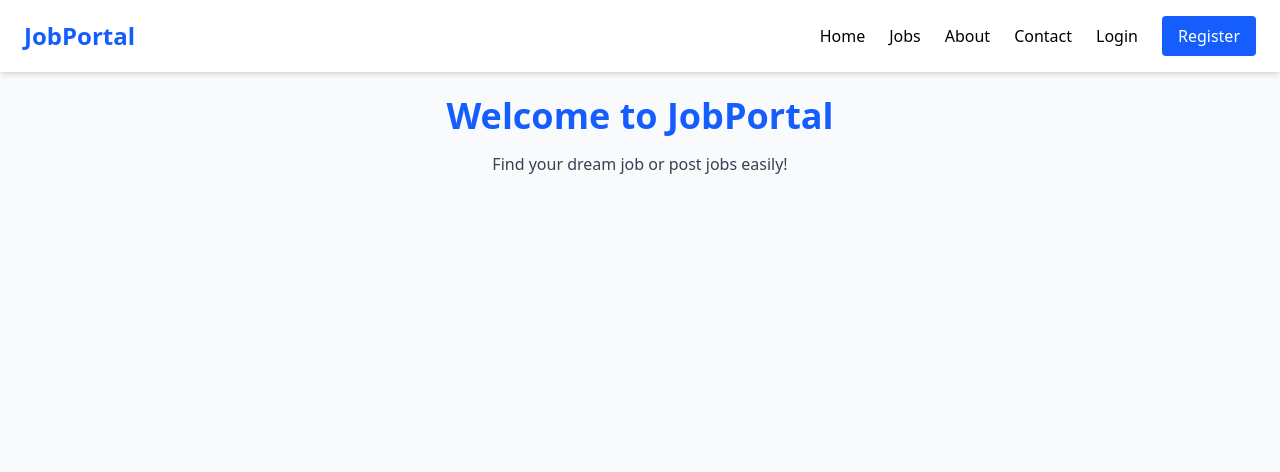
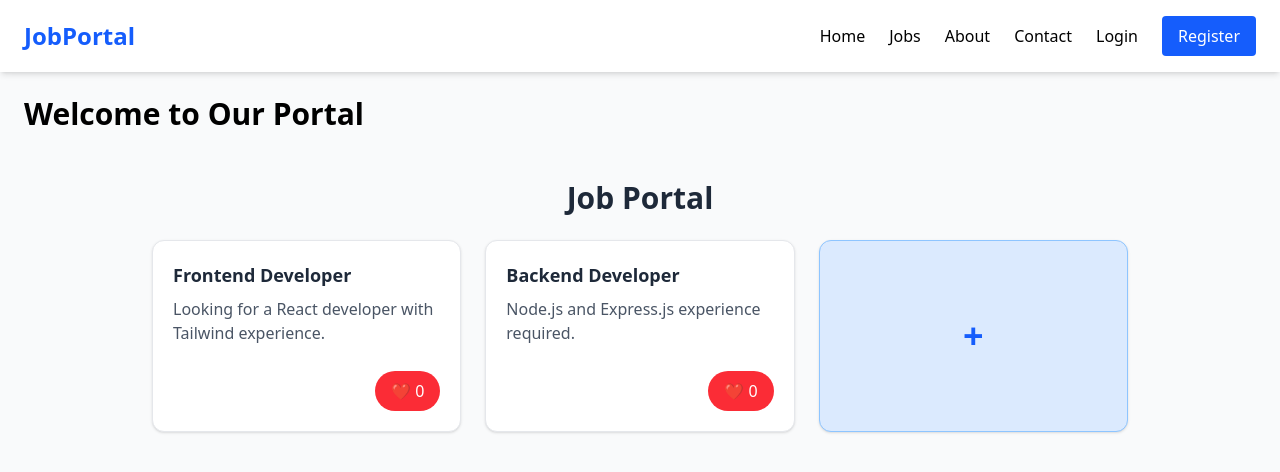
Before and after one commit to santoshqw/jobportal, a React (Vite) app in the folder frontend/: page / in a window 1280 px wide. Shown: the top 472 px of the page. Built offline with nearby package versions, Linux system fonts and the light colour scheme.

Commit message:
landing Page

```diff
--- a/frontend/src/App.jsx
+++ b/frontend/src/App.jsx
@@ -8,7 +8,7 @@ import About from "./Component/Pages/About.jsx";
 import Contact from "./Component/Pages/Contact.jsx";
 import Login from "./Component/Pages/Login.jsx";
 import Register from "./Component/Pages/Register.jsx";
-
+import LandingPage from "./Component/Pages/LandingPage.jsx";
 
 const App = () => {
   return (
@@ -16,8 +16,14 @@ const App = () => {
       <Navbar />
 
       <Routes>
-        <Route path="/" element={<Home />} />
-
+        <Route
+          path="/"
+          element={
+            <Home>
+              <LandingPage />
+            </Home>
+          }
+        />
         <Route path="/about" element={<About />} />
         <Route path="/jobs" element={<Jobs />} />
         <Route path="/contact" element={<Contact />} />
--- a/frontend/src/Component/Pages/Home.jsx
+++ b/frontend/src/Component/Pages/Home.jsx
@@ -1,9 +1,11 @@
+
 import React from "react";
-const Home = () => {
+
+const Home = ({ children }) => {
   return (
-    <div className="p-6 text-center">
-      <h1 className="text-4xl font-bold text-blue-600 mb-4">Welcome to JobPortal</h1>
-      <p className="text-gray-700">Find your dream job or post jobs easily!</p>
+    <div className="p-6">
+      <h1 className="text-3xl font-bold mb-6">Welcome to Our Portal</h1>
+      {children}
     </div>
   );
 };
--- /dev/null
+++ b/frontend/src/Component/Pages/LandingPage.jsx
@@ -0,0 +1,131 @@
+// LandingPage.jsx
+import React, { useState } from "react";
+
+const LandingPage = () => {
+  const [posts, setPosts] = useState([
+    {
+      id: 1,
+      title: "Frontend Developer",
+      description: "Looking for a React developer with Tailwind experience.",
+      likes: 0,
+    },
+    {
+      id: 2,
+      title: "Backend Developer",
+      description: "Node.js and Express.js experience required.",
+      likes: 0,
+    },
+  ]);
+
+  const [showAddForm, setShowAddForm] = useState(false);
+  const [newPost, setNewPost] = useState({ title: "", description: "" });
+
+  const handleAddPost = () => {
+    if (newPost.title && newPost.description) {
+      const post = {
+        id: Date.now(),
+        title: newPost.title,
+        description: newPost.description,
+        likes: 0,
+      };
+      setPosts([post, ...posts]);
+      setNewPost({ title: "", description: "" });
+      setShowAddForm(false); // hide form after adding
+    }
+  };
+
+  const handleLike = (id) => {
+    setPosts(
+      posts.map((post) =>
+        post.id === id ? { ...post, likes: post.likes + 1 } : post
+      )
+    );
+  };
+
+  return (
+    <div className="max-w-5xl mx-auto p-6 bg-gray-50 min-h-screen">
+      <h1 className="text-3xl font-bold mb-6 text-center text-gray-800">
+        Job Portal
+      </h1>
+
+      {/* Grid Layout */}
+      <div className="grid gap-6 md:grid-cols-2 lg:grid-cols-3">
+        {/* Posts */}
+        {posts.map((post) => (
+          <div
+            key={post.id}
+            className="bg-white p-5 rounded-xl shadow hover:shadow-lg transition border border-gray-200 flex flex-col justify-between"
+          >
+            <div className="mb-4">
+              <h2 className="text-lg font-bold text-gray-800 mb-2">
+                {post.title}
+              </h2>
+              <p className="text-gray-600">{post.description}</p>
+            </div>
+            <div className="flex justify-end">
+              <button
+                onClick={() => handleLike(post.id)}
+                className="bg-red-500 text-white px-4 py-2 rounded-full hover:bg-red-600 transition flex items-center gap-2"
+              >
+                ❤️ {post.likes}
+              </button>
+            </div>
+          </div>
+        ))}
+
+        {/* Add Post Card */}
+        {!showAddForm && (
+          <div
+            onClick={() => setShowAddForm(true)}
+            className="flex items-center justify-center cursor-pointer bg-blue-100 text-blue-600 text-4xl font-bold rounded-xl shadow hover:shadow-lg transition border border-blue-300 h-48"
+          >
+            +
+          </div>
+        )}
+
+        {/* Add Post Form */}
+        {showAddForm && (
+          <div className="bg-white p-5 rounded-xl shadow border border-gray-200">
+            <h2 className="text-xl font-semibold mb-4 text-gray-700">
+              Add New Job
+            </h2>
+            <input
+              type="text"
+              placeholder="Job Title"
+              className="w-full mb-3 p-3 border border-gray-300 rounded-lg focus:outline-none focus:ring-2 focus:ring-blue-400"
+              value={newPost.title}
+              onChange={(e) =>
+                setNewPost({ ...newPost, title: e.target.value })
+              }
+            />
+            <textarea
+              placeholder="Job Description"
+              className="w-full mb-3 p-3 border border-gray-300 rounded-lg focus:outline-none focus:ring-2 focus:ring-blue-400 resize-none"
+              rows={3}
+              value={newPost.description}
+              onChange={(e) =>
+                setNewPost({ ...newPost, description: e.target.value })
+              }
+            ></textarea>
+            <div className="flex justify-end gap-2">
+              <button
+                onClick={() => setShowAddForm(false)}
+                className="px-4 py-2 rounded-lg border border-gray-300 hover:bg-gray-100 transition"
+              >
+                Cancel
+              </button>
+              <button
+                onClick={handleAddPost}
+                className="bg-blue-600 text-white px-4 py-2 rounded-lg hover:bg-blue-700 transition"
+              >
+                Add
+              </button>
+            </div>
+          </div>
+        )}
+      </div>
+    </div>
+  );
+};
+
+export default LandingPage;
```
